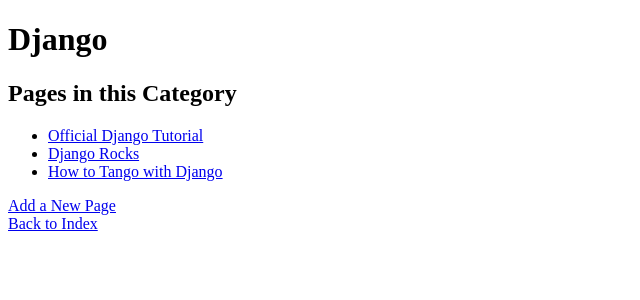
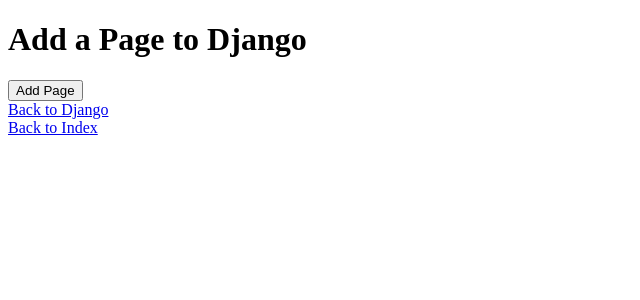
Before and after one commit to mkmaziko123/tango_with_django_project, a Django app: page /rango/category/django/ in a window 1280 px wide. Shown: the top 300 px of the page, without its empty margins (0-640 px from the left). Run offline with Django 3.2, Linux system fonts and the light colour scheme; data comes from the database, SQL or seed files in the repository.

Commit message:
exercises 7

```diff
--- a/rango/views.py
+++ b/rango/views.py
@@ -49,24 +49,33 @@
     return render(request, 'rango/add_category.html', {'form': form})
 
 
+from django.shortcuts import render, redirect
+from django.urls import reverse
+from rango.models import Category, Page
+from rango.forms import PageForm
+
 def add_page(request, category_name_slug):
-    """Handle adding a new page to a specific category."""
-    category = get_object_or_404(Category, slug=category_name_slug)
+    try:
+        category = Category.objects.get(slug=category_name_slug)
+    except Category.DoesNotExist:
+        category = None
 
+    # Cannot add a page to a non-existent category
+    if category is None:
+        return redirect('rango:index')
+
+    form = PageForm()
     if request.method == 'POST':
         form = PageForm(request.POST)
         if form.is_valid():
             page = form.save(commit=False)
             page.category = category
+            page.views = 0
             page.save()
-            return redirect('rango:show_category', category_name_slug=category.slug)
+            return redirect(reverse('rango:show_category',
+                                    kwargs={'category_name_slug': category.slug}))
         else:
             print(form.errors)
-    else:
-        form = PageForm()
 
-    context = {
-        'form': form,
-        'category': category
-    }
-    return render(request, 'rango/add_page.html', context)
+    context_dict = {'form': form, 'category': category}
+    return render(request, 'rango/add_page.html', context_dict)
--- a/templates/rango/category.html
+++ b/templates/rango/category.html
@@ -1,40 +1,33 @@
 <!DOCTYPE html>
 <html>
 <head>
-    <title>Rango - Category</title>
+    <title>Add a Page</title>
 </head>
 <body>
+    <h1>Add a Page to {{ category.name }}</h1>
+
     <div>
-        {% if category %}
-            <!-- Category Name -->
-            <h1>{{ category.name }}</h1>
+        <form method="post" action="">
+            {% csrf_token %}
+            {% for hidden in form.hidden_fields %}
+                {{ hidden }}
+            {% endfor %}
 
-            <!-- Most Viewed Pages in Category -->
-            <h2>Pages in this Category</h2>
-            {% if pages %}
-                <ul>
-                    {% for page in pages %}
-                        <li>
-                            <a href="{{ page.url }}" target="_blank">{{ page.title }}</a>
-                        </li>
-                    {% endfor %}
-                </ul>
-            {% else %}
-                <strong>No pages currently in this category.</strong>
-            {% endif %}
+            {% for field in form.visible_fields %}
+                <div>
+                    {{ field.errors }}
+                    {{ field.label_tag }}<br/>
+                    {{ field.help_text }}<br/>
+                    {{ field }}
+                </div>
+            {% endfor %}
 
-
-            <div>
-                <a href="{% url 'rango:add_page' category.slug %}">Add a New Page</a>
-            </div>
-
-        {% else %}
-            <strong>The specified category does not exist.</strong>
-        {% endif %}
+            <input type="submit" name="submit" value="Add Page"/>
+        </form>
     </div>
 
-    <!-- Link Back to Index -->
     <div>
+        <a href="{% url 'rango:show_category' category.slug %}">Back to {{ category.name }}</a><br/>
         <a href="{% url 'rango:index' %}">Back to Index</a>
     </div>
 </body>
```
